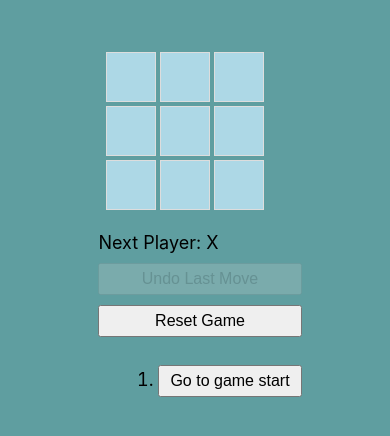
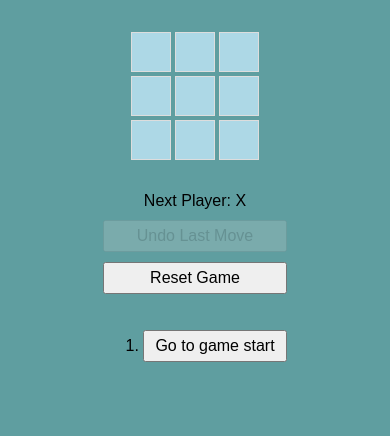
Before and after one commit to PrateekSahay/React-Fun, a React (Create React App) app: page / in a window 390 px wide. Shown: the top 436 px of the page. Built offline with nearby package versions, Linux system fonts and the light colour scheme.

Commit message:
Fixed styles

```diff
--- a/src/components/TicTacToe/styles.css
+++ b/src/components/TicTacToe/styles.css
@@ -1,5 +1,12 @@
 /* App.css */
-.game {
+body {
+    font-family: 'Arial', sans-serif;
+    margin: 0;
+    padding: 0;
+    background-color: cadetblue;
+  }
+
+  .game {
     display: flex;
     flex-direction: column;
     align-items: center;
@@ -9,13 +16,11 @@
   }
 
   .game-board {
-    margin-right: 20px;
+    margin-top: 20px;
   }
 
-  .board-row:after {
-    content: "";
-    display: table;
-    clear: both;
+  .board-row {
+    display: flex;
   }
 
   .square {
@@ -25,26 +30,26 @@
     font-size: 24px;
     text-align: center;
     line-height: 50px;
-    background: #add8e6; /* Light Blue Background */
+    background: #add8e6;
     border: 1px solid #ddd;
     cursor: pointer;
-    color: #fff; /* White color for 'X' and 'O' */
+    color: #fff;
   }
 
   .square:hover {
-    background: #87cefa; /* Lighter Blue on Hover */
+    background: #87cefa;
   }
 
   .game-info {
     display: flex;
     flex-direction: column;
     font-size: 18px;
-    padding-left: 20px;
+    margin-top: 20px;
+    text-align: center;
   }
 
   .game-info button {
     margin-top: 10px;
-    margin-right: 10px;
     padding: 5px 10px;
     font-size: 16px;
     cursor: pointer;
@@ -55,6 +60,48 @@
     opacity: 0.5;
   }
 
-  body {
-    background-color: cadetblue;
+  /* Media Queries for Responsive Design */
+
+  /* For screens smaller than 600px (phones) */
+  @media (max-width: 600px) {
+    .game {
+      margin-top: 20px;
+    }
+
+    .game-board {
+      margin-top: 10px;
+    }
+
+    .square {
+      width: 40px;
+      height: 40px;
+      font-size: 18px;
+      line-height: 40px;
+    }
+
+    .game-info {
+      font-size: 16px;
+      margin-top: 10px;
+    }
   }
+
+  /* For screens between 600px and 992px (tablets) */
+  @media (min-width: 601px) and (max-width: 992px) {
+    .square {
+      width: 45px;
+      height: 45px;
+      font-size: 20px;
+      line-height: 45px;
+    }
+  }
+
+  /* For screens larger than 992px (desktop) */
+  @media (min-width: 993px) {
+    .game {
+      margin-top: 50px;
+    }
+
+    .game-board {
+      margin-top: 20px;
+    }
+  }
```
